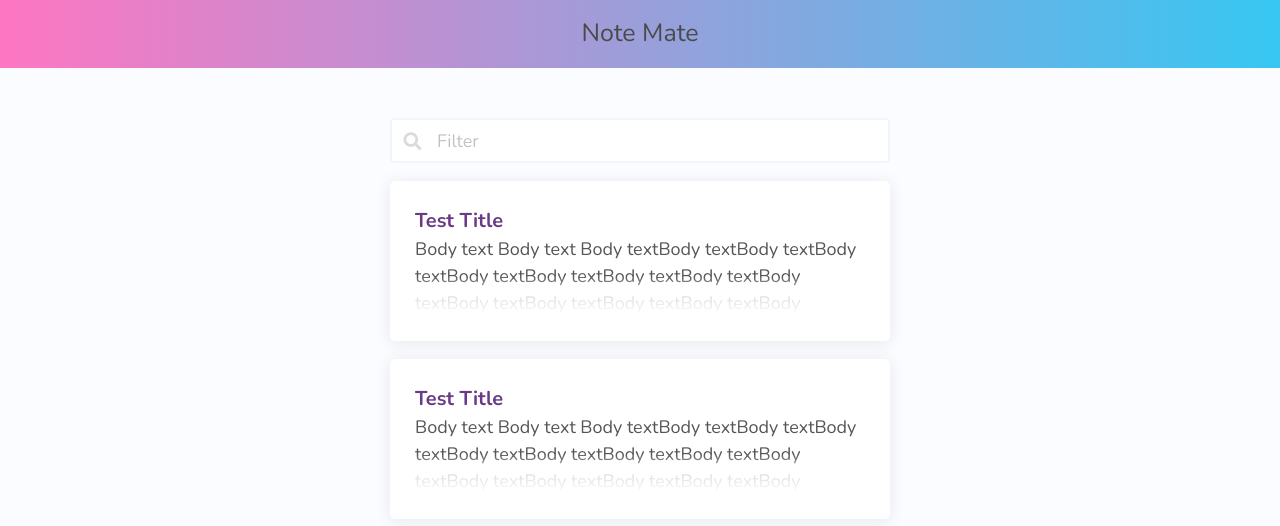
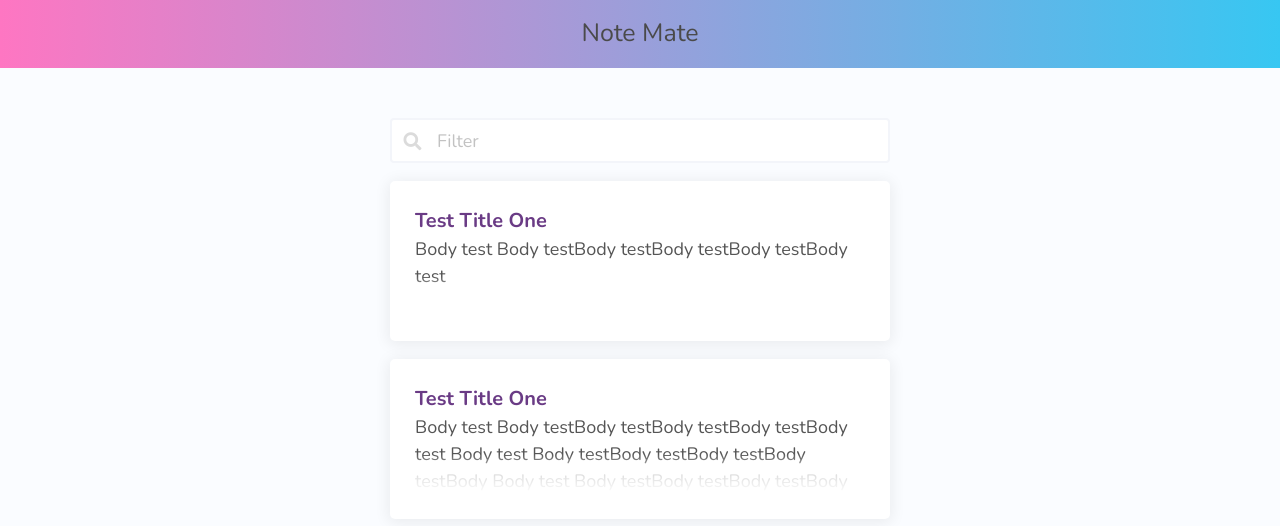
Before and after one commit to mohaimenkhalid/Notes-App-Angular, an Angular app: page / in a window 1280 px wide. Shown: the top 526 px of the page. Built offline with nearby package versions, Linux system fonts and the light colour scheme.

Commit message:
daynamic value pass in child component

```diff
--- a/src/app/note-card/note-card.component.html
+++ b/src/app/note-card/note-card.component.html
@@ -1,9 +1,9 @@
 <div #container class="note-card-container">
     <div class="note-card-content">
-      <h1 class="note-card-title">Test Title</h1>
+      <h1 class="note-card-title">{{ title }}</h1>
 
       <div class="note-card-body">
-        <p>Body text Body text Body textBody textBody textBody textBody textBody textBody textBody textBody textBody textBody textBody textBody textBody textBody textBody textBody textBody textBody textBody textBody textBody textBody textBody textBody text textBody textBody textBody textBody text textBody textBody textBody textBody text</p>
+        <p>{{ body }}</p>
         <div class="fade-out-truncation"></div>
       </div>
 
--- a/src/app/note-card/note-card.component.scss
+++ b/src/app/note-card/note-card.component.scss
@@ -58,6 +58,7 @@
     .note-card-body {
       position: relative;
       max-height: 80px;
+      height: 80px;
       overflow: hidden;
       color: #555555;
 
--- a/src/app/note-card/note-card.component.ts
+++ b/src/app/note-card/note-card.component.ts
@@ -1,4 +1,4 @@
-import { Component, OnInit } from '@angular/core';
+import { Component, OnInit, Input } from '@angular/core';
 
 @Component({
   selector: 'app-note-card',
@@ -6,7 +6,8 @@ import { Component, OnInit } from '@angular/core';
   styleUrls: ['./note-card.component.scss']
 })
 export class NoteCardComponent implements OnInit {
-
+  @Input() title: string;
+  @Input() body: string;
   constructor() { }
 
   ngOnInit(): void {
--- a/src/app/pages/notes-list/notes-list.component.html
+++ b/src/app/pages/notes-list/notes-list.component.html
@@ -13,8 +13,8 @@
   <!-- /.search-bar-container -->
 
   <div class="note-list">
-    <app-note-card></app-note-card>
-    <app-note-card></app-note-card>
+    <app-note-card [title]="'Test Title One'" [body]="'Body test Body testBody testBody testBody testBody test'"></app-note-card>
+    <app-note-card [title]="'Test Title One'" [body]="'Body test Body testBody testBody testBody testBody test Body test Body testBody testBody testBody testBody Body test Body testBody testBody testBody testBody'"></app-note-card>
   </div>
   <!-- /.note-list -->
 </div>
```
